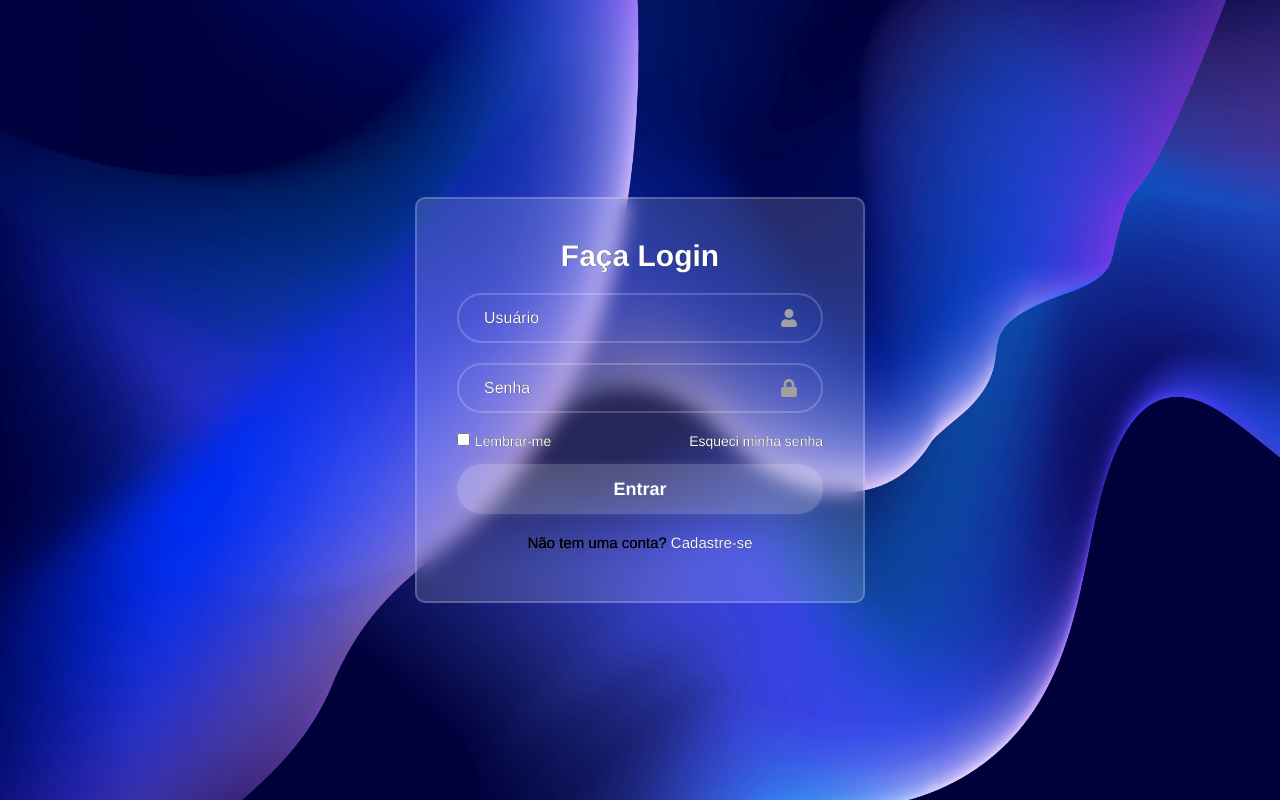
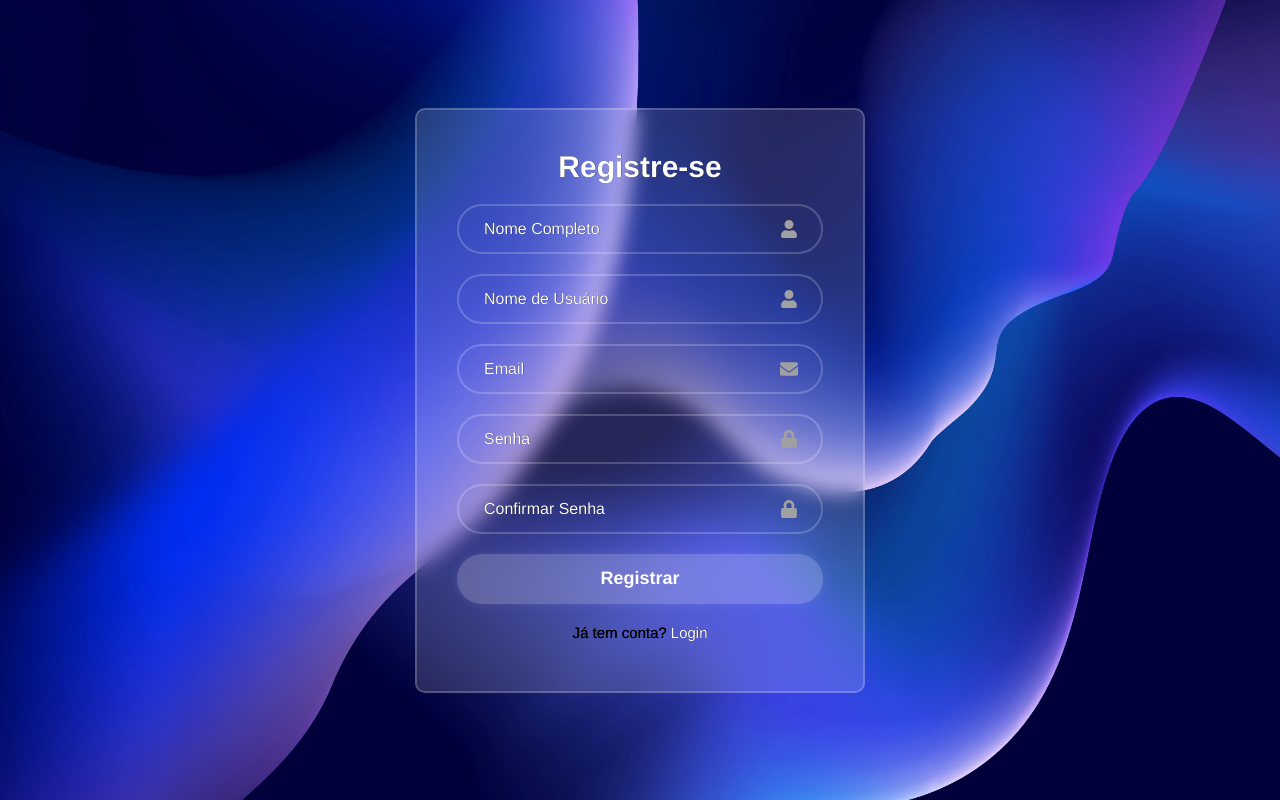
Before and after one commit to Gabriel-Botz/REACT-P1, a React (Vite) app: page /register in a window 1280 px wide. Built offline with nearby package versions, Linux system fonts and the light colour scheme.

Commit message:
criando pagina de registro

```diff
--- a/src/App.jsx
+++ b/src/App.jsx
@@ -1,10 +1,18 @@
 import './App.css'
+import { BrowserRouter, Routes, Route } from 'react-router-dom';
+import Login from './pages/Login/Login';
+import Register from './pages/Register/Register';
 
-import Login from './pages/Login/Login';
+
 function App() {
   return (
       <div className="App">
-        <Login />
+        <BrowserRouter>
+        <Routes>
+        <Route path= "/login" element={<Login/>}/>
+        <Route path ="/register" element={<Register/>}/>
+        </Routes>
+        </BrowserRouter>
       </div>
   )
 }
--- a/src/pages/Register/Register.jsx
+++ b/src/pages/Register/Register.jsx
@@ -1,6 +1,7 @@
 import Button from "../../components/Button/Button";
 import InputField from "../../components/InputField/InputField";
 import styles from './Register.module.css';
+import stylesInput from '../../components/InputField/InputField.module.css';
 import { useState } from "react";
 import { FaUser, FaLock, FaEnvelope } from 'react-icons/fa';
 
@@ -15,7 +16,7 @@ const Register = () => {
 
     return (
     <div className={styles.container}>
-      <h1> Faça o Cadastro</h1>
+      <h1>Registre-se</h1>
 
       <form>
         <InputField
@@ -23,38 +24,41 @@ const Register = () => {
           placeholder="Nome Completo"
           value={name}
           onChange={(e) => setName(e.target.value)}
-          icon={<FaUser />}
+          icon={<FaUser className={stylesInput.icon} />}
         />
         <InputField
           type="text"
           placeholder="Nome de Usuário"
           value={username}
           onChange={(e) => setUsername(e.target.value)}
-          icon={<FaUser />}
+          icon={<FaUser className={stylesInput.icon} />}
         />
         <InputField
           type="email"
           placeholder="Email"
           value={email}
           onChange={(e) => setEmail(e.target.value)}
-          icon={<FaEnvelope />}
+          icon={<FaEnvelope className={stylesInput.icon} />}
         />
         <InputField
           type="password"
           placeholder="Senha"
           value={password}
           onChange={(e) => setPassword(e.target.value)}
-          icon={<FaLock />}
+          icon={<FaLock className={stylesInput.icon} />}
         />
         <InputField
           type="password"
           placeholder="Confirmar Senha"
           value={confirmPassword}
           onChange={(e) => setConfirmPassword(e.target.value)}
-          icon={<FaLock />}
+          icon={<FaLock className={stylesInput.icon} />}
         />
         <Button type="submit">Registrar</Button>
       </form>
+      <div className={styles.signupLink}>
+                    <p>Já tem conta? <a href="#">Login</a></p>
+                  </div>
     </div>
   )}
 
--- a/src/pages/Register/Register.module.css
+++ b/src/pages/Register/Register.module.css
@@ -0,0 +1,80 @@
+.container{
+    width: 450px;
+    background-color: rgba( 255, 255, 255, 0.15);
+    backdrop-filter: blur( 10px );
+    border: 2px solid rgba( 255, 255, 255, 0.2 );
+    padding: 40px;
+    border-radius: 10px;
+}
+
+.container h1 {
+    text-align: center;
+    font-size: 30px;
+    color: #fff;
+}
+
+.container .inputField {
+    position: relative;
+    width: 100%;
+    height: 50px;
+    margin: 20px auto;
+}
+
+.inputField input {
+    width: 100%;
+    height: 100%;
+    background-color: transparent;
+    outline: none;
+    border: 2px solid rgba( 255, 255, 255, 0.2 );
+    border-radius: 40px;
+    font-size: 16px;
+    color: #fff;
+    padding: 20px 25px;
+}
+
+.inputField input::placeholder {
+    color: #ffffff;
+}
+
+.inputField .icon {
+    position: absolute;
+    right: 25px;
+    top: 50%;
+    transform: translateY(-50%);
+    font-size: 18px;
+    color: #a0a0a0;
+}
+
+.container .recallForget{
+    display: flex;
+    justify-content: space-between;
+    align-items: center;
+    font-size: 14px;
+    margin: 15px 0 15px;
+    box-shadow: none;
+    text-shadow: none;
+}
+
+.recallForget label {
+    color: #fff;
+}
+
+.recallForget input {
+    margin-right: 5px;
+}
+
+.recallForget a, .signupLink p a {
+    color: #fff;
+    transition: 0.3s;
+}
+
+.recallForget a:hover, .signupLink p a:hover {
+    color: #1d01bb;
+}
+
+.container .signupLink {
+    font-size: 15px;
+    text-align: center;
+    margin: 20px 0 10px;
+    text-shadow: none;
+}
```
